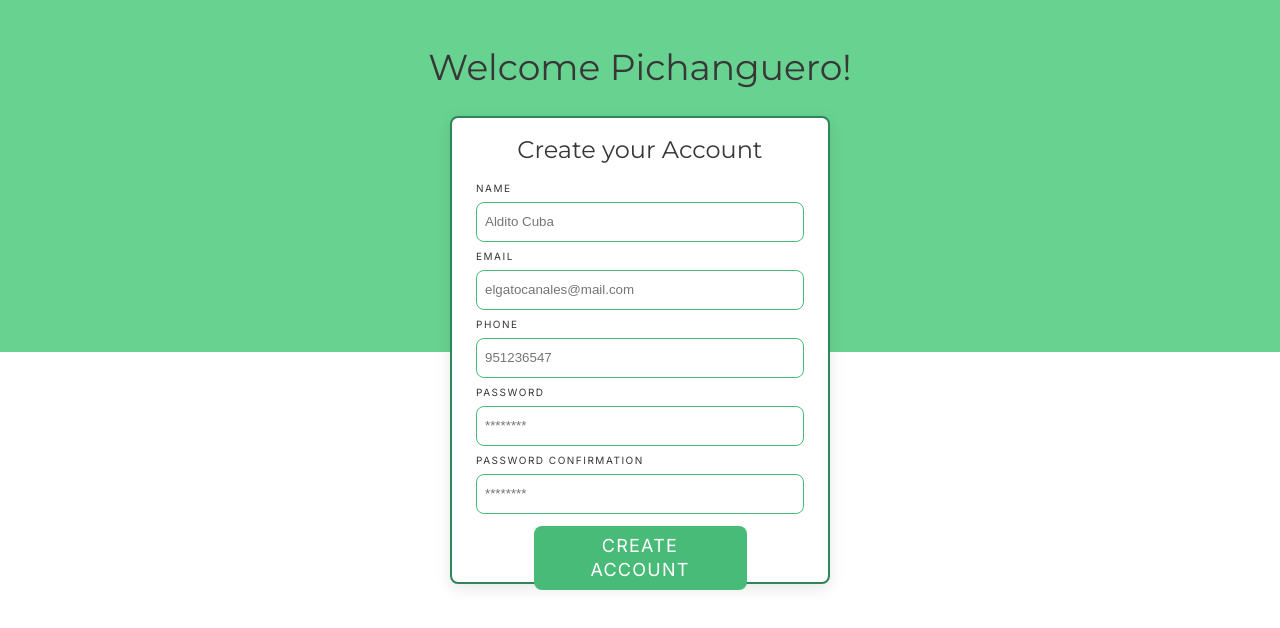
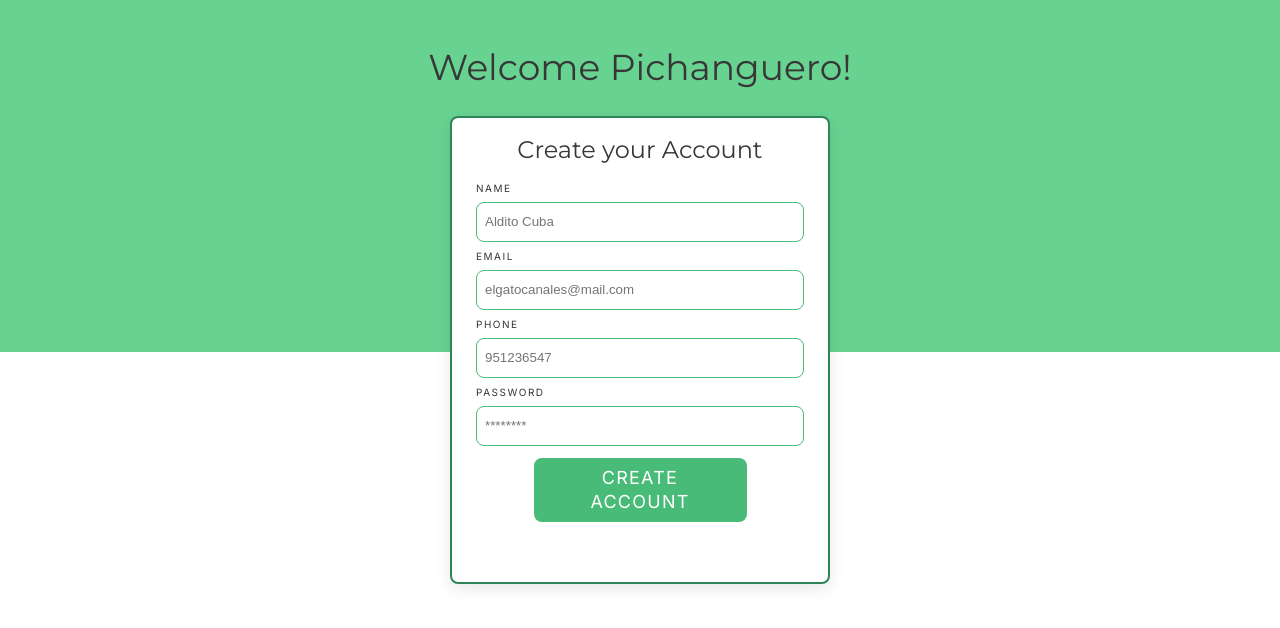
Before and after one commit to rdrg0/pichangeable-react, a React (Create React App) app: page /signup in a window 1280 px wide. Shown: the top 628 px of the page. Built offline with nearby package versions, Linux system fonts and the light colour scheme.

Commit message:
Add the login and signup accord to the role

```diff
--- a/src/pages/SignUp.js
+++ b/src/pages/SignUp.js
@@ -1,7 +1,10 @@
-import React from "react";
+import React, { useContext } from "react";
 import styled from "@emotion/styled";
 import { LabelForm } from "../component/UI/Typography";
 import { ButtonGreen } from "../component/UI/Buttons";
+import { AxiosCreateUser } from "services/AxiosUser";
+import { SessionContext } from "context/SessionContext";
+import { useHistory } from "react-router";
 
 const PageSignUp = styled.div`
   display: flex;
@@ -62,24 +65,41 @@ const Input = styled.input`
 `;
 
 export default function Signup() {
-  const role= sessionStorage.getItem('role');
+  const ctx= useContext(SessionContext);
+  const history= useHistory();
+  const role= parseInt(sessionStorage.getItem('role'))
+
+  async function createUser(e){
+    e.preventDefault();
+    console.log(e.target);
+    console.log(role);
+    console.log(typeof role);
+    const name= e.target.elements.name.value;
+    const email= e.target.elements.email.value;
+    const phone= e.target.elements.phone.value;
+    const password= e.target.elements.password.value;
+    const datauser = await AxiosCreateUser({ name, email, phone, role, password});
+    await ctx.signIn(datauser.token, datauser.name, datauser.role);
+    sessionStorage.setItem("token", await datauser.token)
+    console.log(await datauser);
+    history.push("/home");
+  }
+
   return (
     <>
       <PageSignUp>
-      <Title style={{fontSize:36, color: 'var(--dark-gray)'}}>{role==="1"? "Welcome Admin!": "Welcome Pichanguero!"}</Title>
+      <Title style={{fontSize:36, color: 'var(--dark-gray)'}}>{role===1? "Welcome Admin!": "Welcome Pichanguero!"}</Title>
         <ContainerForm>
           <Title  style={{color: 'var(--dark-gray)'}}>Create your Account</Title>
-          <FormData>
+          <FormData onSubmit={createUser}>
             <LabelForm>Name</LabelForm>
-            <Input type="text" placeholder="Aldito Cuba"></Input>
+            <Input type="text" name="name" placeholder="Aldito Cuba"></Input>
             <LabelForm>Email</LabelForm>
-            <Input type="email" placeholder="elgatocanales@mail.com"></Input>
+            <Input type="email" name="email" placeholder="elgatocanales@mail.com"></Input>
             <LabelForm>Phone</LabelForm>
-            <Input type="phone" placeholder="951236547"></Input>
+            <Input type="phone" name="phone" placeholder="951236547"></Input>
             <LabelForm>Password</LabelForm>
-            <Input type="password" placeholder="********"></Input>
-            <LabelForm>Password Confirmation</LabelForm>
-            <Input type="password" placeholder="********"></Input>
+            <Input type="password" name="password" placeholder="********"></Input>
             <ButtonGreen>Create account</ButtonGreen>
           </FormData>
         </ContainerForm>
--- a/src/services/AxiosUser.js
+++ b/src/services/AxiosUser.js
@@ -18,6 +18,7 @@ export const AxiosShowUser = () => {
 };
 
 export const AxiosCreateUser = (data) => {
+  console.log(data);
   return axios('/users',{
     method: 'POST',
     headers: {
```
